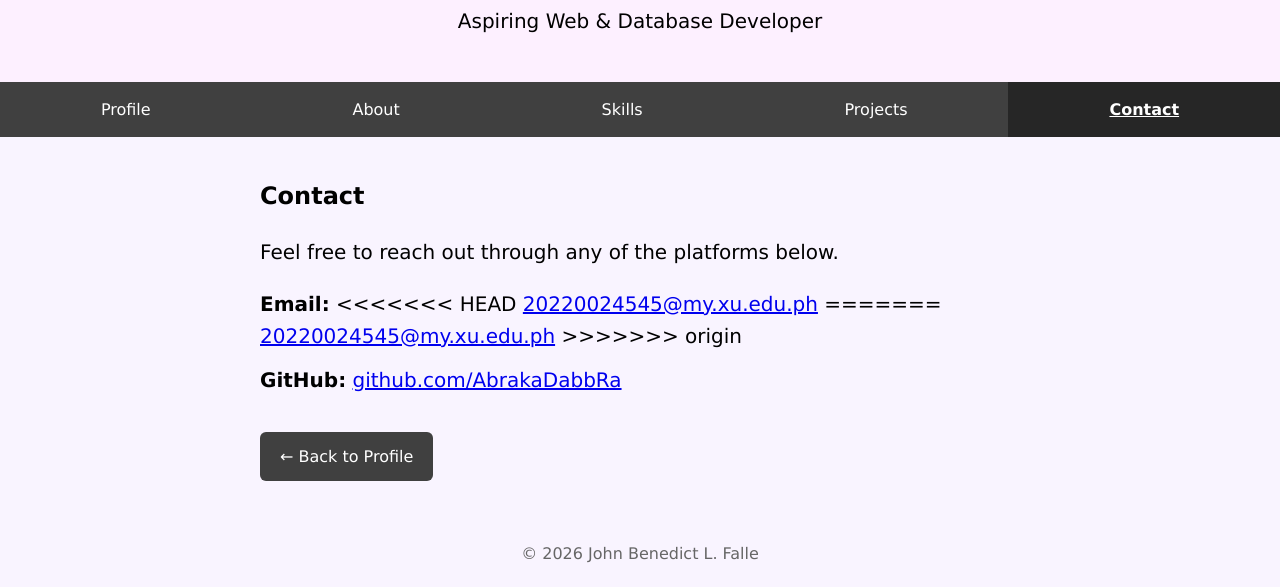
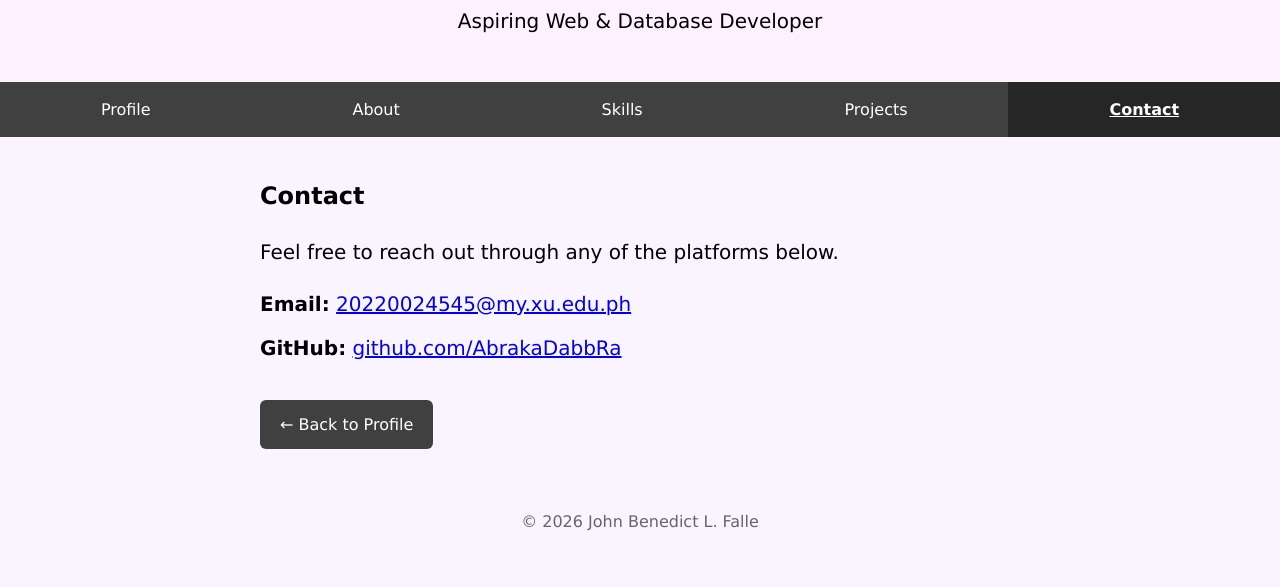
Before and after one commit to AbrakaDabbRa/FALLE_StudentProfile, a website: page www/contact.html in a window 1280 px wide. Shown: the part 314-901 px from the top of the page. After the commit the page ends 869 px from the top, so only its background shows below. Drawn offline with Linux system fonts and the light colour scheme.

Commit message:
Update contact.html

```diff
--- a/www/contact.html
+++ b/www/contact.html
@@ -31,12 +31,9 @@
         <ul class="contact-list">
             <li>
                 <strong>Email:</strong>
-<<<<<<< HEAD
-                <a href="mailto:[20220024545@my.xu.edu.ph]">20220024545@my.xu.edu.ph</a>
-=======
                 <a href="mailto:20220024545@my.xu.edu.ph">20220024545@my.xu.edu.ph</a>
->>>>>>> origin
             </li>
+
             <li>
                 <strong>GitHub:</strong>
                 <a href="https://github.com/AbrakaDabbRa" target="_blank" rel="noopener">github.com/AbrakaDabbRa</a>
```
